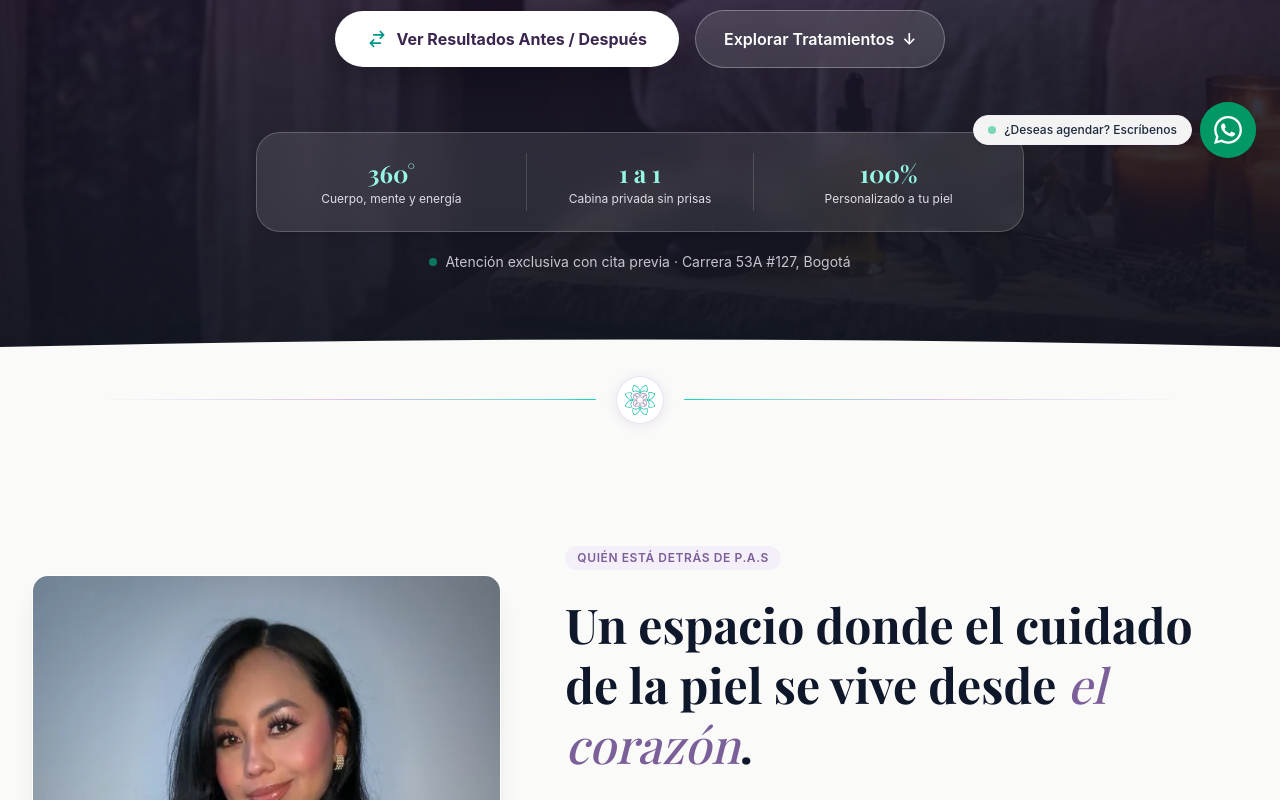
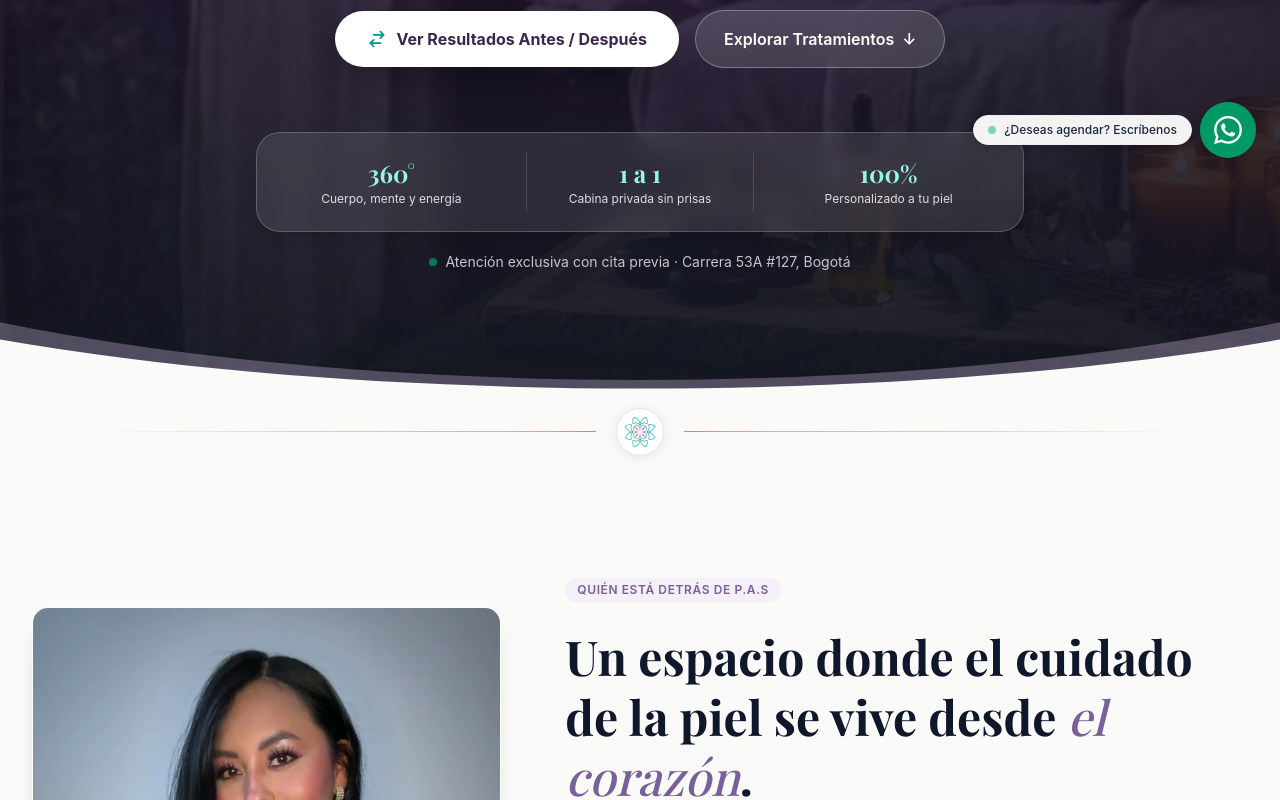
Before and after one commit to juliancardona07/PAS-Estetica, an Astro site: page / in a window 1280 px wide. Shown: the part 618-1418 px from the top of the page. Built offline with nearby package versions, Linux system fonts and the light colour scheme; Astro itself is replaced by a stand-in of ours; a web font is replaced by a local one.

Commit message:
style: enhance hero bottom transition with visible dual-layer organic wave curve

```diff
--- a/src/components/Hero.astro
+++ b/src/components/Hero.astro
@@ -31,7 +31,7 @@ const whatsappFacialUrl = whatsappBase + encodeURIComponent("¡Hola Paula! Vi lo
   ></div>
 
   <!-- LAYER 3: Centered Editorial Content -->
-  <div class="relative z-10 w-full max-w-5xl mx-auto px-4 sm:px-6 lg:px-8 pt-16 pb-20 sm:pt-24 sm:pb-24 text-center flex flex-col items-center">
+  <div class="relative z-10 w-full max-w-5xl mx-auto px-4 sm:px-6 lg:px-8 pt-16 pb-24 sm:pt-24 sm:pb-32 text-center flex flex-col items-center">
 
     <!-- Location & Concept Pill -->
     <div class="inline-flex items-center gap-2 px-4 py-1.5 rounded-full bg-white/12 backdrop-blur-md border border-white/25 text-teal-200 text-xs sm:text-sm font-semibold tracking-wider uppercase shadow-sm mb-6">
@@ -97,15 +97,25 @@ const whatsappFacialUrl = whatsappBase + encodeURIComponent("¡Hola Paula! Vi lo
 
   </div>
 
-  <!-- Clean Organic Arch Transition into next section (stone-50) without milky gradient fog -->
-  <div class="pointer-events-none absolute inset-x-0 bottom-0 z-10 overflow-hidden leading-none" aria-hidden="true">
+  <!-- Graceful Layered Organic Wave Transition into next section (stone-50) -->
+  <div class="pointer-events-none absolute inset-x-0 bottom-[-1px] z-10 overflow-hidden leading-none" aria-hidden="true">
     <svg
-      class="relative block w-full h-6 sm:h-9"
-      viewBox="0 0 1440 48"
+      class="relative block w-full h-14 sm:h-20 lg:h-24"
+      viewBox="0 0 1440 100"
       preserveAspectRatio="none"
       xmlns="http://www.w3.org/2000/svg"
     >
-      <path d="M0,48 L0,20 Q720,0 1440,20 L1440,48 Z" fill="#FAFAF9" />
+      <!-- Soft translucent lila aura curve echoing the P.A.S ribbon -->
+      <path
+        d="M0,100 L0,18 C420,98 1020,98 1440,18 L1440,100 Z"
+        fill="#D2BEE3"
+        fill-opacity="0.32"
+      />
+      <!-- Main clean stone-50 sweeping curve -->
+      <path
+        d="M0,100 L0,36 C420,104 1020,104 1440,36 L1440,100 Z"
+        fill="#FAFAF9"
+      />
     </svg>
   </div>
 </section>
```
